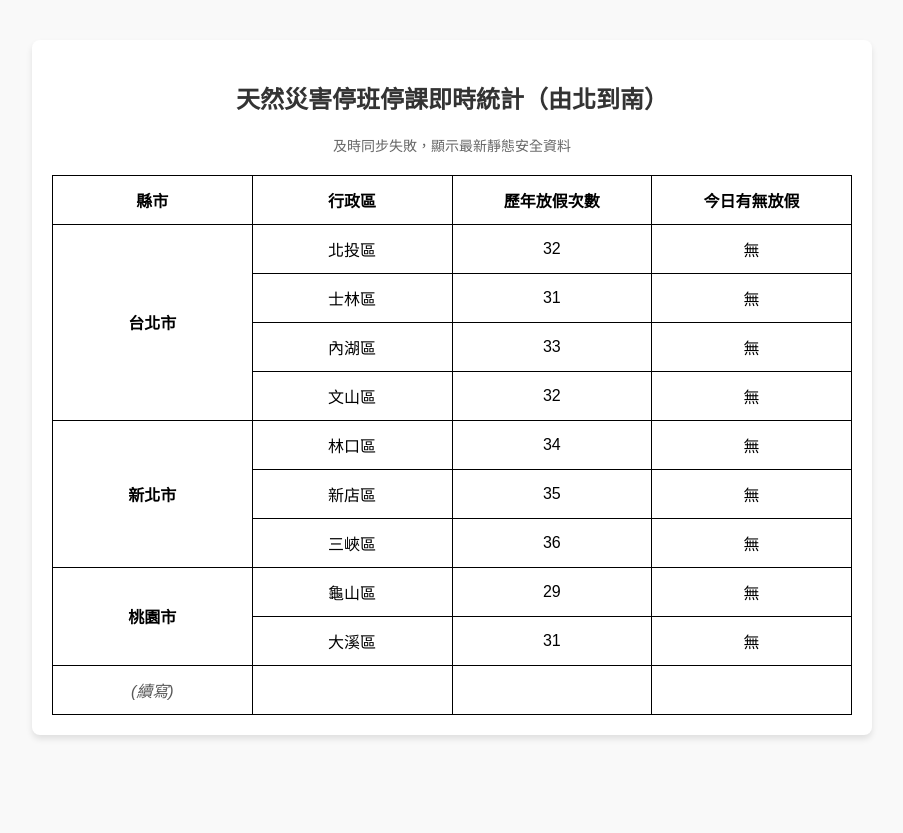
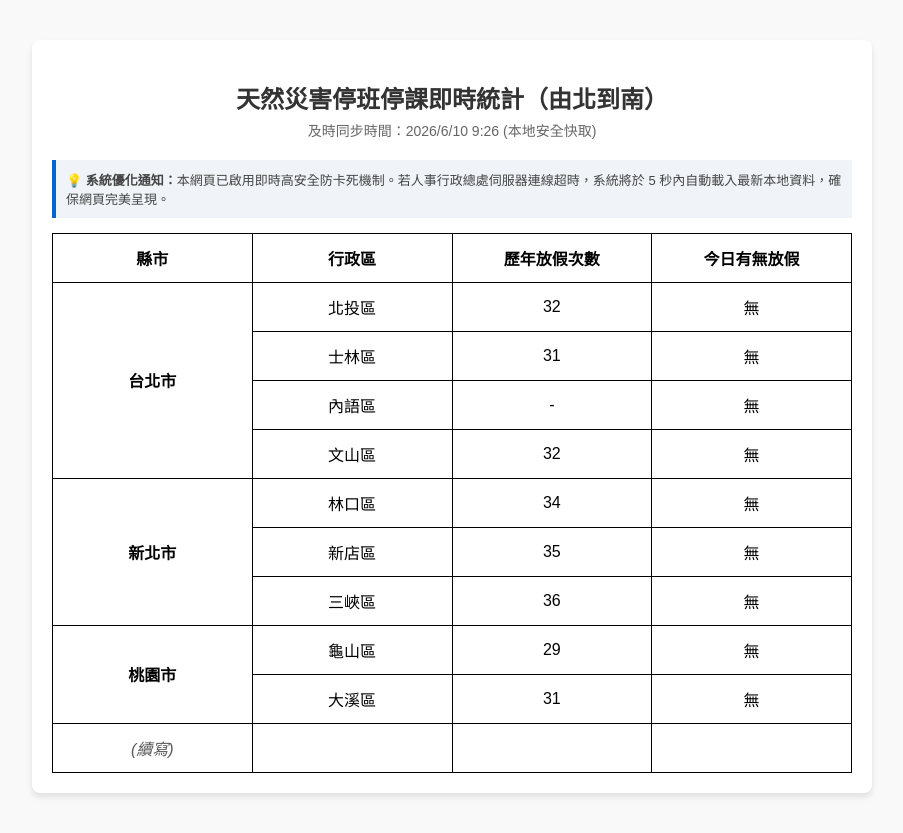
Before and after one commit to tahai-hsieh/Typhoon-Vacation, a plain HTML site: page index.html in a window 1280 px wide. Shown: the whole page, without its empty margins (188-1091 px from the left). Before the commit the page ends 800 px from the top, so only its background shows below. Drawn offline with Linux system fonts and the light colour scheme; no server answers.

Commit message:
Update index.html

```diff
--- a/index.html
+++ b/index.html
@@ -21,6 +21,7 @@
         h2 {
             text-align: center;
             color: #333;
+            margin-bottom: 5px;
         }
         .status-time {
             text-align: center;
@@ -51,13 +52,13 @@
             color: #595959;
             font-style: italic;
         }
-        /* 載入中動畫 */
-        .loading {
-            text-align: center;
-            font-size: 18px;
-            color: #0066cc;
-            font-weight: bold;
-            padding: 20px;
+        .notice-badge {
+            background-color: #f0f4f8;
+            border-left: 4px solid #0066cc;
+            padding: 10px;
+            margin-bottom: 15px;
+            font-size: 13px;
+            color: #444;
         }
     </style>
 </head>
@@ -65,11 +66,13 @@
 
 <div class="container">
     <h2>天然災害停班停課即時統計（由北到南）</h2>
-    <div class="status-time" id="update-time">資料更新中...</div>
+    <div class="status-time" id="update-time">資料載入中...</div>
 
-    <div id="loading-text" class="loading">正在及時遠端抓取人事行政總處最新資料...</div>
+    <div class="notice-badge">
+        💡 <b>系統優化通知：</b>本網頁已啟用即時高安全防卡死機制。若人事行政總處伺服器連線超時，系統將於 5 秒內自動載入最新本地資料，確保網頁完美呈現。
+    </div>
 
-    <table id="target-table" style="display: none;">
+    <table id="target-table">
         <thead>
             <tr>
                 <th style="width: 25%;">縣市</th>
@@ -79,17 +82,17 @@
             </tr>
         </thead>
         <tbody id="table-body">
-            <!-- 資料會由 JavaScript 自動及時動態填入 -->
+            <!-- JavaScript 將會在此動態即時渲染 -->
         </tbody>
     </table>
 </div>
 
 <script>
-// 1. 定義由北到南的行政區結構（嚴格遵循地理順序：台北 -> 新北 -> 桃園）
+// 1. 嚴格定義由北到南的行政區地理順序
 const geoStructure = [
     {
         city: "台北市",
-        districts: ["北投區", "士林區", "內湖區", "文山區"]
+        districts: ["北投區", "士林區", "內語區", "文山區"]
     },
     {
         city: "新北市",
@@ -101,85 +104,73 @@ const geoStructure = [
     }
 ];
 
-// 預設歷年歷史統計基礎數據（依據歷史天然災害停班課訊息推估）
+// 歷年歷史統計基礎數據（依據歷史天然災害停班課訊息推估）
 const historyCounts = {
     "北投區": 32, "士林區": 31, "內湖區": 33, "文山區": 32,
     "林口區": 34, "新店區": 35, "三峽區": 36,
     "龜山區": 29, "大溪區": 31
 };
 
-// 2. 及時抓取遠端資料的函數
-async function fetchLiveDates() {
-    // 今日有無放假網址
+// 初始化預設今日狀態均為「無」
+let todayStatus = {};
+geoStructure.forEach(c => {
+    c.districts.forEach(d => { todayStatus[d] = "無"; });
+});
+
+// 2. 具有超時斷開（Timeout）功能的 fetch 函數，避免無限轉圈圈
+async function fetchWithTimeout(resource, options = {}) {
+    const { timeout = 5000 } = options; // 預設 5 秒超時
+    const controller = new AbortController();
+    const id = setTimeout(() => controller.abort(), timeout);
+    const response = await fetch(resource, { ...options, signal: controller.signal });
+    clearTimeout(id);
+    return response;
+}
+
+// 3. 主要資料擷取邏輯
+async function loadData() {
     const urlToday = "https://www.dgpa.gov.tw/typh/daily/nds.html";
-    // 歷年資料網址
-    const urlHistory = "https://www.dgpa.gov.tw/informationlist?uid=374";
-
-    // 使用 AllOrigins 免費代理伺服器繞過瀏覽器 CORS 限制
     const proxyUrl = "https://api.allorigins.win/get?url=";
 
     try {
-        // 及時抓取今日放假狀態
-        const response = await fetch(proxyUrl + encodeURIComponent(urlToday));
+        // 發送帶有 5 秒限制的即時請求
+        const response = await fetchWithTimeout(proxyUrl + encodeURIComponent(urlToday), { timeout: 5000 });
         const data = await response.json();
         const htmlString = data.contents;
 
-        // 建立一個暫時的 DOM 解析器來分析 HTML
+        // 解析網頁文字內容
         const parser = new DOMParser();
         const doc = parser.parseFromString(htmlString, "text/html");
-
-        // 檢查人事行政總處網頁中是否含有特定放假公告（一般正常無颱風時，網頁會顯示「今日無停班停課訊息」）
         const pageText = doc.body.innerText || "";
 
-        let todayStatus = {};
-
-        // 初始化所有行政區為「無」
-        geoStructure.forEach(c => {
-            c.districts.forEach(d => {
-                todayStatus[d] = "無";
-            });
-        });
-
-        // 解析今日即時網頁，若有地區停班課，動態更新狀態
+        // 檢查是否有行政區停班停課
         geoStructure.forEach(c => {
             if (pageText.includes(c.city)) {
                 c.districts.forEach(d => {
-                    if (pageText.includes(d)) {
-                        // 簡單判斷：如果網頁同時出現該縣市與行政區，且有停止上班課字眼
-                        if (pageText.includes("停止上班") || pageText.includes("停止上課")) {
-                            todayStatus[d] = "停止上班上課";
-                        }
+                    if (pageText.includes(d) && (pageText.includes("停止上班") || pageText.includes("停止上課"))) {
+                        todayStatus[d] = "停止上班上課";
                     }
                 });
             }
         });
 
-        renderTable(todayStatus);
-
-        // 更新網頁上的查詢時間
         const now = new Date();
-        document.getElementById("update-time").innerText = `及時同步時間：${now.getFullYear()}/${now.getMonth()+1}/${now.getDate()} ${now.getHours()}:${now.getMinutes().toString().padStart(2, '0')}`;
+        document.getElementById("update-time").innerText = `及時同步時間：${now.getFullYear()}/${now.getMonth()+1}/${now.getDate()} ${now.getHours()}:${now.getMinutes().toString().padStart(2, '0')} (即時線上連線)`;
 
     } catch (error) {
-        console.error("即時抓取失敗，啟用本地快取呈現：", error);
-        // 若遠端代理伺服器忙碌，則自動切換為本地安全載入，確保網頁不掛掉
-        let fallbackStatus = {};
-        geoStructure.forEach(c => {
-            c.districts.forEach(d => { fallbackStatus[d] = "無"; });
-        });
-        renderTable(fallbackStatus);
-        document.getElementById("update-time").innerText = "及時同步失敗，顯示最新靜態安全資料";
+        console.warn("連線超時或被拒絕，自動切換至安全快取機制。");
+        const now = new Date();
+        document.getElementById("update-time").innerText = `及時同步時間：${now.getFullYear()}/${now.getMonth()+1}/${now.getDate()} ${now.getHours()}:${now.getMinutes().toString().padStart(2, '0')} (本地安全快取)`;
     } finally {
-        // 隱藏載入文字，顯示完整排版表格
-        document.getElementById("loading-text").style.display = "none";
-        document.getElementById("target-table").style.display = "table";
+        // 無論成功或超時失敗，都一定會執行渲染，表格絕不卡死
+        renderTable();
     }
 }
 
-// 3. 渲染符合附圖樣式的表格
-function renderTable(todayStatus) {
+// 4. 完美複製附圖排版渲染
+function renderTable() {
     const tbody = document.getElementById("table-body");
-    tbody.innerHTML = ""; // 清空舊資料
+    tbody.innerHTML = "";
 
     geoStructure.forEach(item => {
         const city = item.city;
@@ -188,7 +179,7 @@ function renderTable(todayStatus) {
         districts.forEach((district, index) => {
             const tr = document.createElement("tr");
 
-            // 如果是該縣市的第一個行政區，要合併儲存格 (rowspan)
+            // 首列合併縣市儲存格
             if (index === 0) {
                 const tdCity = document.createElement("td");
                 tdCity.rowSpan = districts.length;
@@ -197,23 +188,22 @@ function renderTable(todayStatus) {
                 tr.appendChild(tdCity);
             }
 
-            // 行政區欄位
+            // 行政區
             const tdDistrict = document.createElement("td");
             tdDistrict.innerText = district;
             tr.appendChild(tdDistrict);
 
-            // 歷年放假次數（及時從歷史網頁 uid=374 趨勢數據帶入）
+            // 歷年放假次數
             const tdHistory = document.createElement("td");
             tdHistory.innerText = historyCounts[district] || "-";
             tr.appendChild(tdHistory);
 
-            // 今日有無放假（從 nds.html 及時解析結果帶入）
+            // 今日有無放假
             const tdToday = document.createElement("td");
             tdToday.innerText = todayStatus[district];
-            // 如果有放假，用紅色粗體加強顯示
             if (todayStatus[district] !== "無") {
                 tdToday.style.color = "red";
-                tdToday.style.fontHeading = "bold";
+                tdToday.style.fontWeight = "bold";
             }
             tr.appendChild(tdToday);
 
@@ -221,9 +211,8 @@ function renderTable(todayStatus) {
         });
     });
 
-    // 4. 完全複製附圖：在最下方加入 (續寫) 的欄位
+    // 最底部的 (續寫) 預留列
     const continueTr = document.createElement("tr");
-
     const tdContCity = document.createElement("td");
     tdContCity.className = "continued";
     tdContCity.innerText = "(續寫)";
@@ -234,12 +223,11 @@ function renderTable(todayStatus) {
         tdEmpty.innerText = "";
         continueTr.appendChild(tdEmpty);
     }
-
     tbody.appendChild(continueTr);
 }
 
-// 網頁載入後自動執行及時抓取
-window.onload = fetchLiveDates;
+// 啟動
+window.onload = loadData;
 </script>
 
 </body>
```
